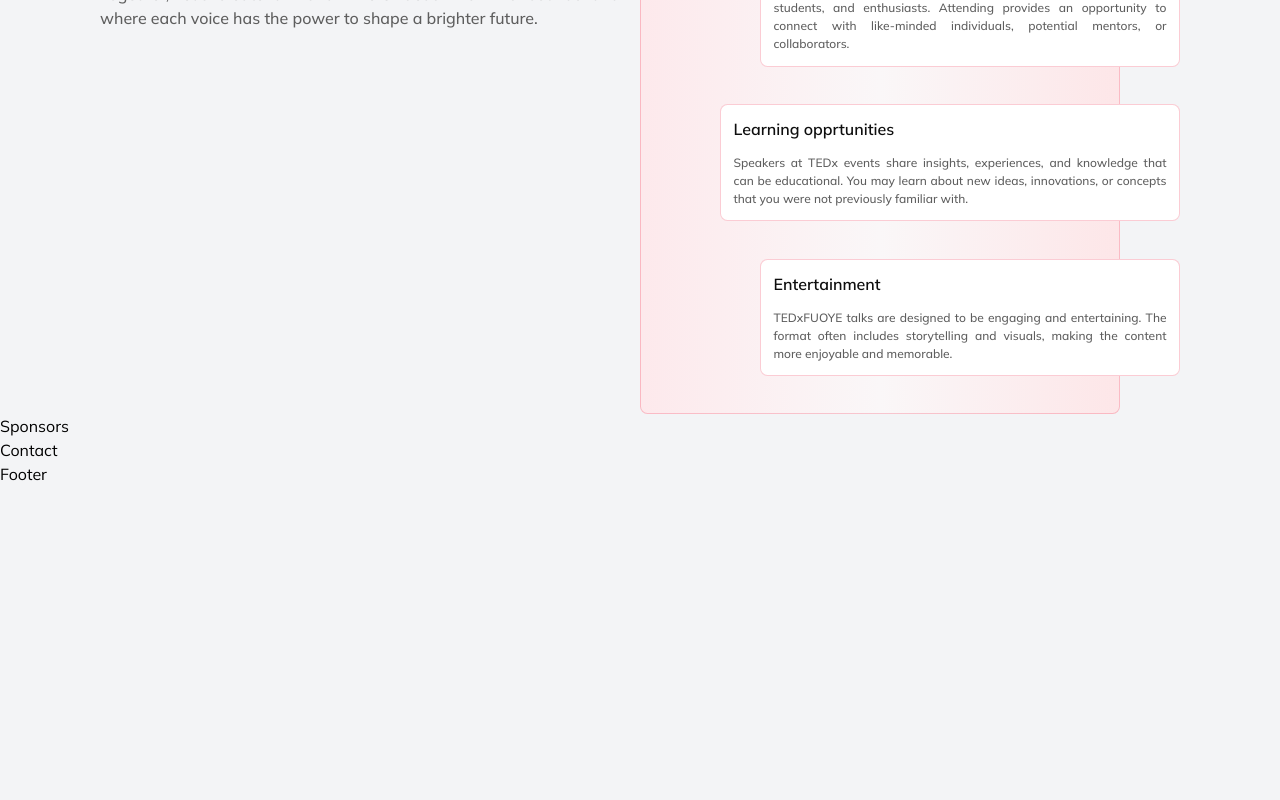
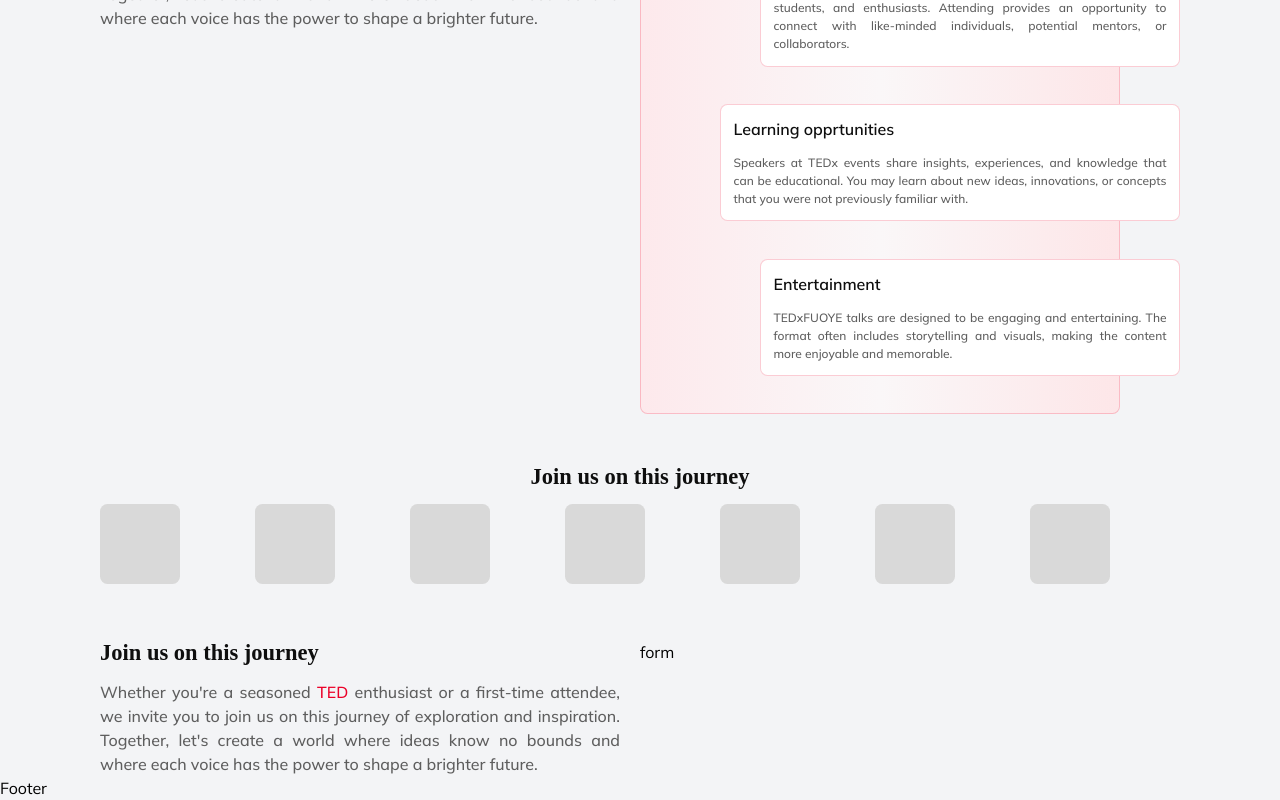
Before and after one commit to tedxfuoye/TedxWebsite, a Next.js app: page / in a window 1280 px wide. Shown: the part 2614-3414 px from the top of the page. Before the commit the page ends 3100 px from the top, so only its background shows below. Built offline with nearby package versions, Linux system fonts and the light colour scheme.

Commit message:
sponsors section

```diff
--- a/components/app/contact/Contact.jsx
+++ b/components/app/contact/Contact.jsx
@@ -1,9 +1,24 @@
-import React from 'react'
 
 const Contact = () => {
   return (
-    <div>Contact</div>
-  )
+    <section className="px-40">
+      <div className="flex items-start justify-between">
+        <div className="w-full md:w-1/2">
+          <h2 className="text-black font-bold font-kameron text-4xl mb-6">
+            Join us on this journey
+          </h2>
+          <p className="text-secondary font-medium text-[16px] text-justify md:max-w-[52rem]">
+            Whether you're a seasoned <span className="text-primary">TED</span>{" "}
+            enthusiast or a first-time attendee, we invite you to join us on
+            this journey of exploration and inspiration. Together, let's create
+            a world where ideas know no bounds and where each voice has the
+            power to shape a brighter future.
+          </p>
+        </div>
+        <div className="w-full md:w-1/2">form</div>
+      </div>
+    </section>
+  );
 }
 
 export default Contact
--- a/components/app/speakers/Speakers.jsx
+++ b/components/app/speakers/Speakers.jsx
@@ -40,7 +40,7 @@ const Speakers = () => {
         {...sliderSettings}
       >
         {speakersList.map((speaker) => (
-          <div className="relative rounded-xl max-w-[250px]overflow-hidden">
+          <div className="relative rounded-xl max-w-[250px] overflow-hidden">
             <Image
               src={speaker.image}
               width={250}
--- a/components/app/sponsors/Sponsors.jsx
+++ b/components/app/sponsors/Sponsors.jsx
@@ -1,9 +1,42 @@
-import React from 'react'
+"use client";
+
+import Slider from "react-slick";
+import "slick-carousel/slick/slick.css";
+import "slick-carousel/slick/slick-theme.css";
 
 const Sponsors = () => {
+  const sliderSettings = {
+    arrows: false,
+    slidesToShow: 7,
+    slidesToScroll: 1,
+    infinite: true,
+    autoplay: true,
+    speed: 1000,
+    autoplaySpeed: 2000,
+    cssEase: "linear",
+  };
+
   return (
-    <div>Sponsors</div>
-  )
-}
+    <section className="px-40 py-20">
+      <div className="w-full">
+        <h2 className="text-black font-bold font-kameron text-4xl text-center mb-6">
+          Join us on this journey
+        </h2>
 
-export default Sponsors
+        {/* would come from the sponsorsList in the constants file */}
+        <Slider {...sliderSettings}>
+          <div className="rounded-xl bg-[#d9d9d9] max-w-[80px] h-[80px] overflow-hidden"></div>
+          <div className="rounded-xl bg-[#d9d9d9] max-w-[80px] h-[80px] overflow-hidden"></div>
+          <div className="rounded-xl bg-[#d9d9d9] max-w-[80px] h-[80px] overflow-hidden"></div>
+          <div className="rounded-xl bg-[#d9d9d9] max-w-[80px] h-[80px] overflow-hidden"></div>
+          <div className="rounded-xl bg-[#d9d9d9] max-w-[80px] h-[80px] overflow-hidden"></div>
+          <div className="rounded-xl bg-[#d9d9d9] max-w-[80px] h-[80px] overflow-hidden"></div>
+          <div className="rounded-xl bg-[#d9d9d9] max-w-[80px] h-[80px] overflow-hidden"></div>
+          <div className="rounded-xl bg-[#d9d9d9] max-w-[80px] h-[80px] overflow-hidden"></div>
+        </Slider>
+      </div>
+    </section>
+  );
+};
+
+export default Sponsors;
```
